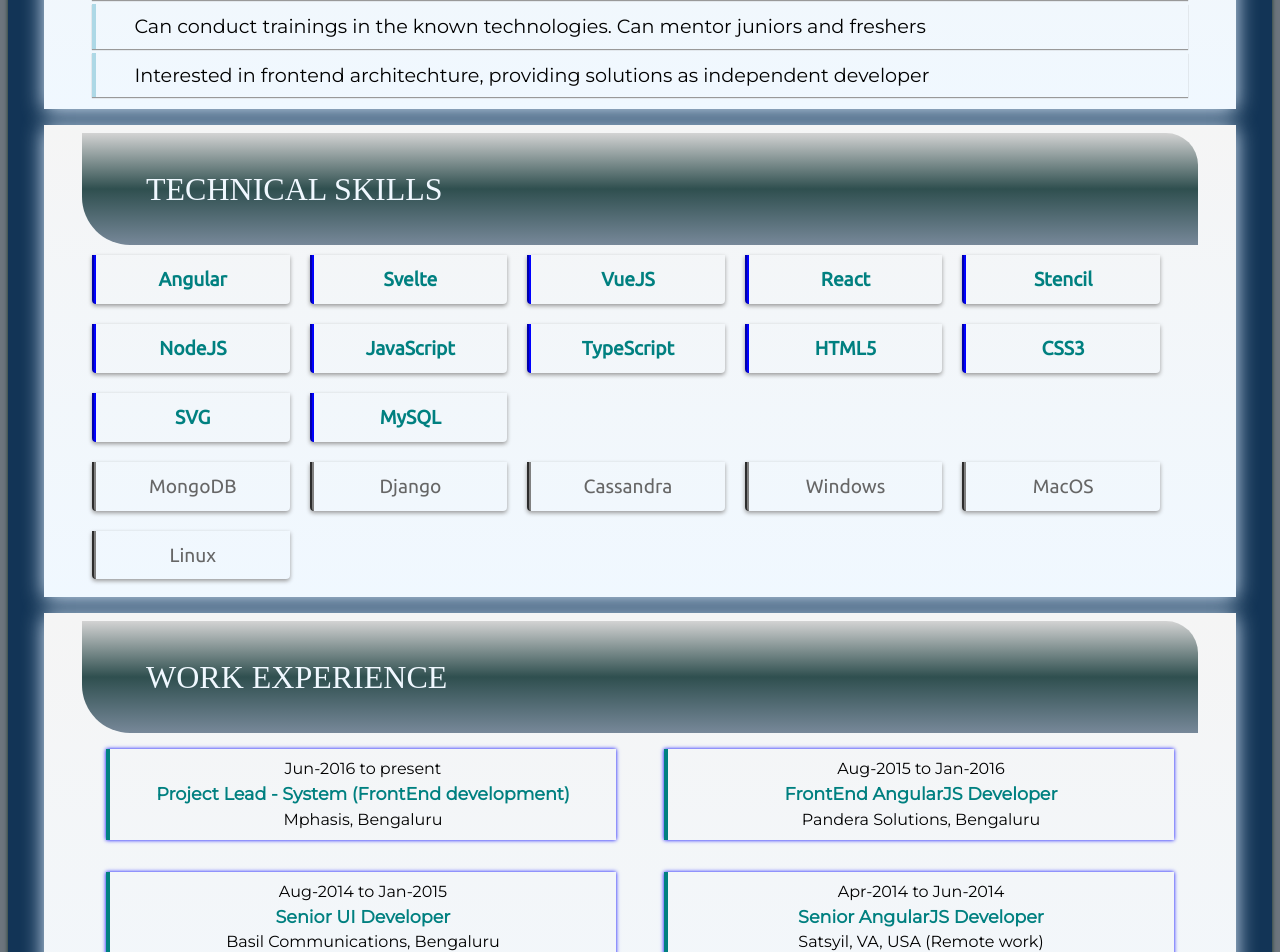
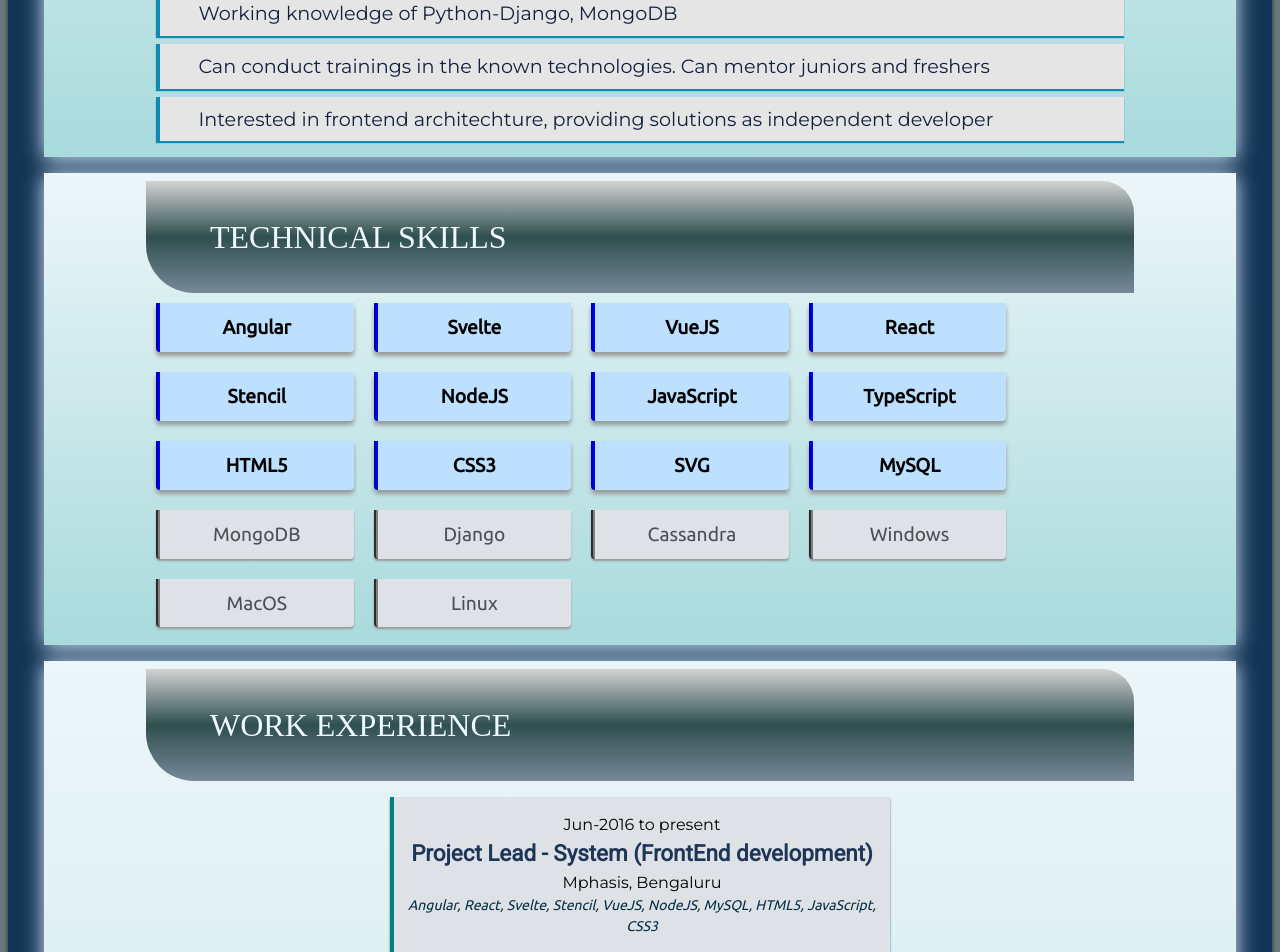
Before and after one commit to srikantgudi/srikantgudi.github.io, a Svelte app: page / in a window 1280 px wide. Shown: the part 760-1712 px from the top of the page. Built offline with nearby package versions, Linux system fonts and the light colour scheme; a web font is replaced by a local one.

Commit message:
Modified styles

```diff
--- a/public/global.css
+++ b/public/global.css
@@ -41,10 +41,10 @@
     font-family: inherit;
 }
 .panel {
-    padding: 1vh 3vw;
+    padding: 1vh 8vw;
     margin: 1vh 2vw;
     box-shadow: 0 2px 20px #def;
-    background: linear-gradient(whitesmoke, aliceblue);
+    background: linear-gradient(#edf6f9, #a8dadc);
     margin-bottom: 2vh;
     line-height: 1.5;
 }
@@ -58,10 +58,12 @@
 }
 .content-item {
     padding: 1vh 3vw;
-    border-left: 4px solid lightblue;
-    box-shadow: 0 1px 1px #999;
-    margin: 4px 10px;
+    border-left: 4px solid #118ab2;
+    box-shadow: 0 2px 1px #118ab2;
+    margin: 8px 10px;
     font-size: 1.2em;
+    background-color: #e5e5e5;
+    color: #14213d;
 }
 }
 .skills {
@@ -76,20 +78,23 @@
     display: inline-flex;
     width: 8em;
     justify-content: center;
-    box-shadow: 0 2px 4px #999;
     border-radius: 0 0 4px 4px;
     padding: 10px 20px;
     margin: 10px;
 }
 .skill.primary {
     border-left: 4px groove blue;
-    color: teal;
+    color: 14213d;
     font-weight: 600;
+    background-color: #bde0fe;
+    box-shadow: 0 4px 4px #999;
 }
 .skill.secondary {
     border-left: 4px groove grey;
-    color: #666;
+    color: #495057;
     display: inline-flex;
+    background-color: #dee2e6;
+    box-shadow: 0 2px 2px #999;
 }
 .work-exp {
     display: flex;
@@ -100,19 +105,27 @@
     margin-bottom: 2vh;
 }
 .exp {
-    padding: 1vh 1vw;
-    margin: 2vh 4px;
+    padding: 1em 0.5em;
+    margin: 1em;
     border-left: 4px solid teal;
-    box-shadow: 0 0 4px blue;
+    box-shadow: 0 2px 2px #457b9d;
     width: 30em;
     font-size: 1em;
     text-align: center;
     line-height: 1.5;
+    background-color: #dee2e6;
 }
 .job-title {
-    font-size: 1.1em;
+    font-size: 1.4em;
     font-weight: 600;
-    color: teal;
+    color: #1d3557;
+    font-family: Roboto;
+}
+.technology {
+    font-size: 14px;
+    color: #023047;
+    font-family: Ubuntu;
+    font-style: italic;
 }
 @media screen and (max-width: 840px) {
     .title {
--- a/src/WorkHistory.svelte
+++ b/src/WorkHistory.svelte
@@ -17,6 +17,9 @@
         <div>
           {xp.org}
         </div>
+        <div class="technology">
+          {xp.technology}
+        </div>
       </div>
     {/each}
   </div>
```
